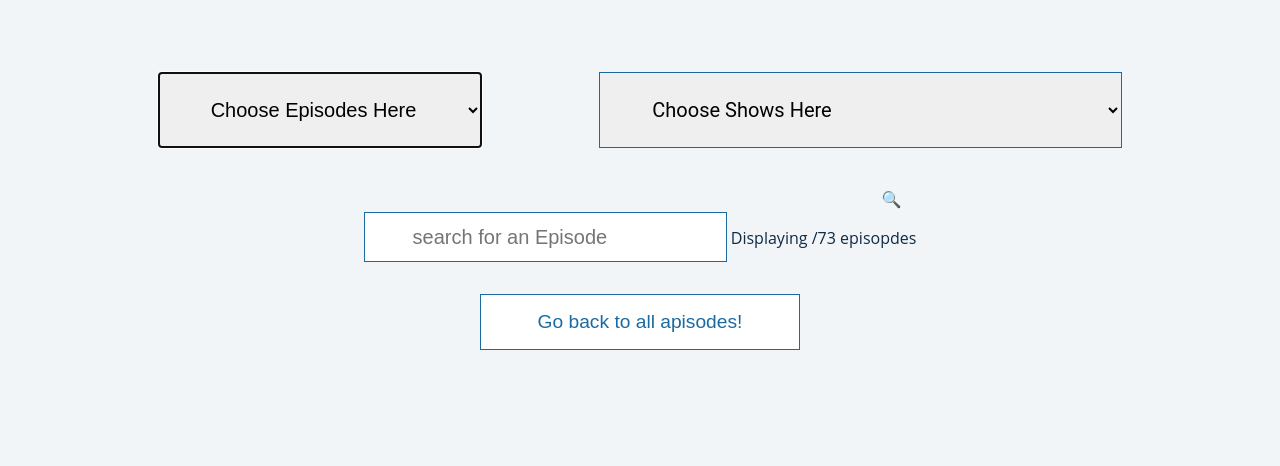
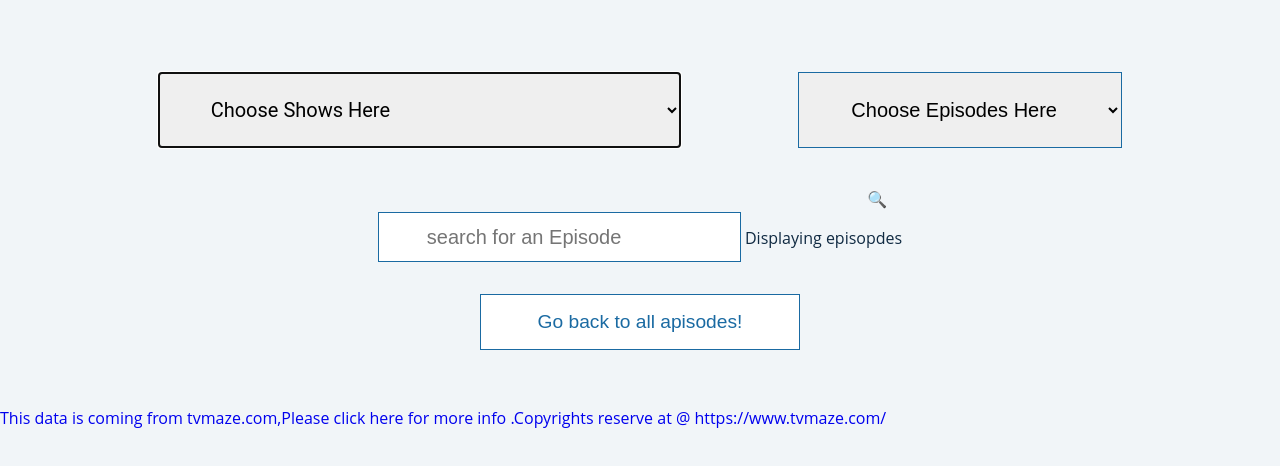
Before and after one commit to Taslima26/tv-show-dom-project, a plain HTML site: page index.html in a window 1280 px wide. Drawn offline with Linux system fonts and the light colour scheme.

Commit message:
footer is added plus few bugs has been solved

```diff
--- a/index.html
+++ b/index.html
@@ -10,16 +10,16 @@
   <div class=container>
 <form class='form-class'>
 
-
+      <select id='select-shows' name='select-shows' autofocus>
+      <option selected='selected'>Choose Shows Here</option>
+      </select>
       <select id='select-episode' name='select-episodes' autofocus>
         <option selected='selected'>Choose Episodes Here</option>
       </select>
-      <select id='select-shows' name='select-shows' autofocus>
-      <option selected='selected'>Choose Shows Here</option>
-      </select>
+
       <div id="searchWrapper">
       <input type="text" name="searchBar" id="searchBar" placeholder="search for an Episode" />
-     <label>Displaying <span class='total'></span>  /73 episopdes</label>
+     <label>Displaying <span class='total'></span> episopdes</label>
       </div>
     </form>
 <div class="section-center">
--- a/script.js
+++ b/script.js
@@ -139,6 +139,20 @@ function goBackToAllEpisodesFunction(everyhing){
   })
 }
 
+//footer functionality to give credit to fetch api
+function makePageForEpisodes() {
+const rootElem = document.getElementById("root");
+
+
+  var a = document.createElement('a');
+  var linkText = document.createTextNode("This data is coming from tvmaze.com,Please click here for more info .Copyrights reserve at @ https://www.tvmaze.com/");
+  a.appendChild(linkText);
+  a.title = "The data is comin from tvmaze.com/api#licensing";
+  a.href = "https://www.tvmaze.com/";
+  rootElem.appendChild(a);
+
+}
+
 
 
 
@@ -156,8 +170,7 @@ function goBackToAllEpisodesFunction(everyhing){
 
 selectShowsToGetEpisodes();
 populateShows();
-displayShows();
 searchEpisodes();
-populateEpisodes();
 selectEpisodesToDisplay();
 goBackToAllEpisodesFunction();
+makePageForEpisodes();
```
